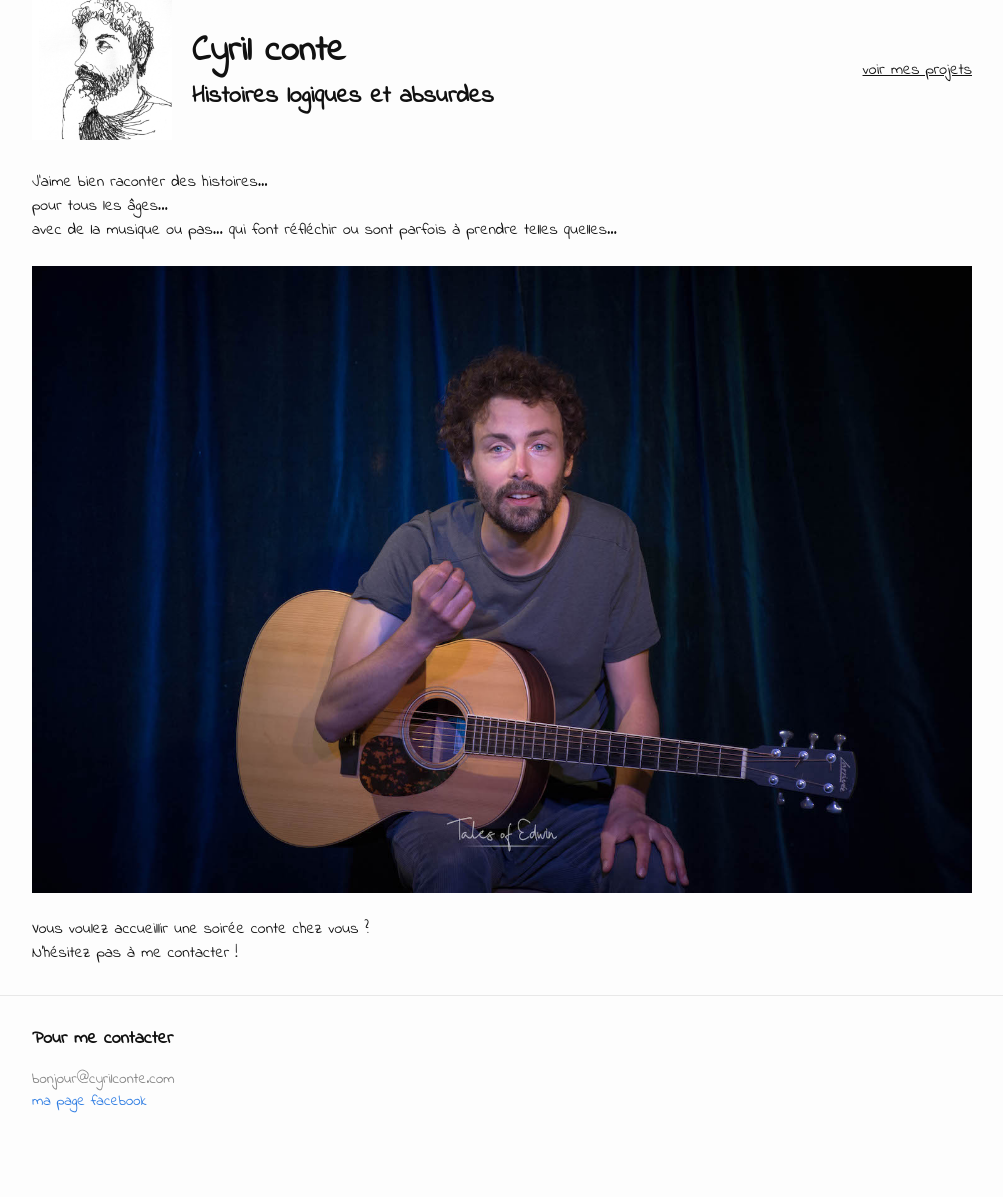
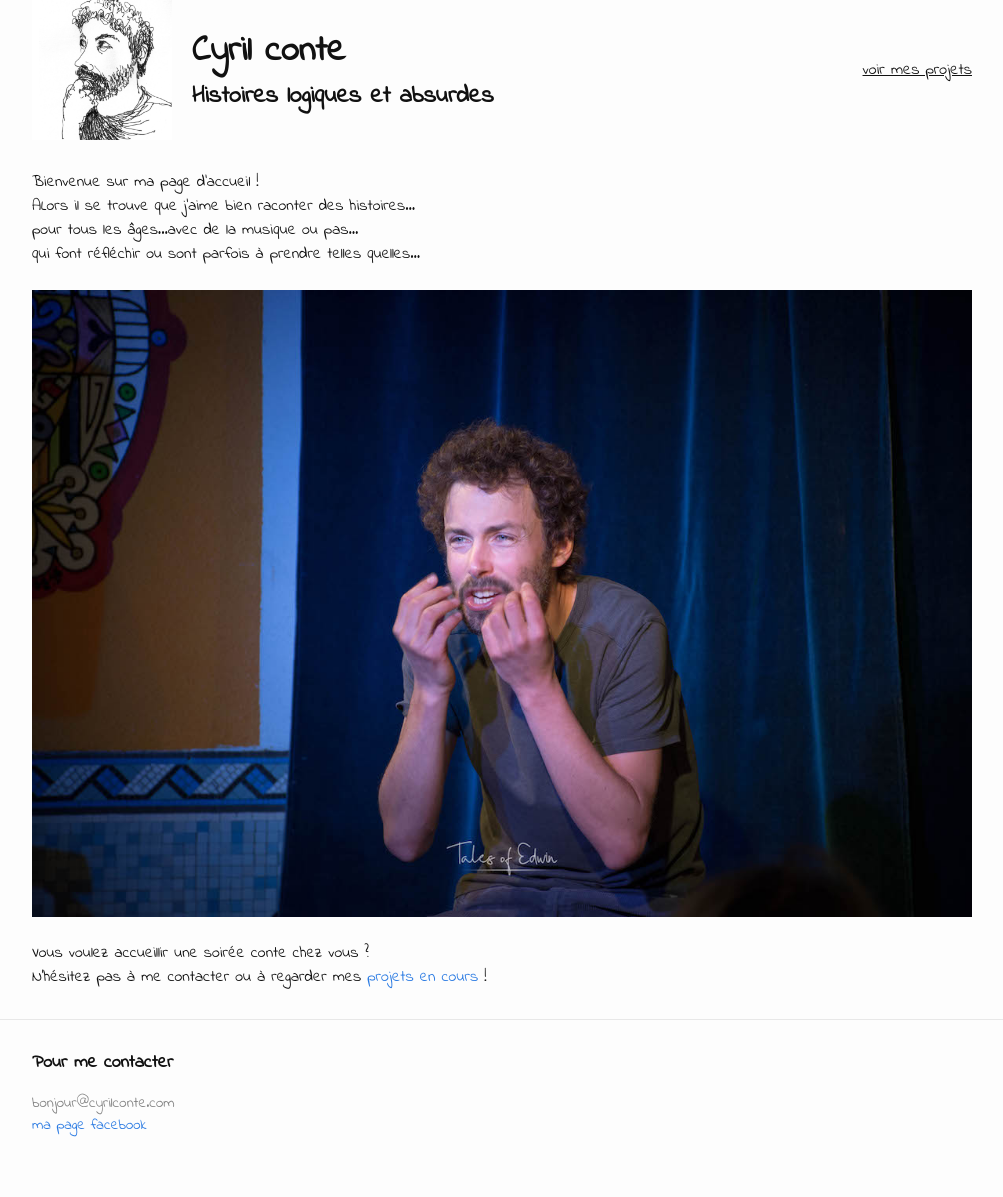
Before and after one commit to cymace/cyrilconte, a Jekyll site: the page built from index.html, in a window 1280 px wide. Shown: the whole page, without its empty margins (138-1141 px from the left). Built offline with Jekyll 4.4.1, drawn with Linux system fonts in a browser that asks for light colours; before the commit the page ends 1173 px from its top, so only the background shows below that.

Commit message:
Update index.html

```diff
--- a/index.html
+++ b/index.html
@@ -5,13 +5,13 @@ layout: default
 
 
 
-J'aime bien raconter des histoires... <br>
-pour tous les âges...<br>
-avec de la musique ou pas...
+Bienvenue sur ma page d'accueil !<br>
+ALors il se trouve que j'aime bien raconter des histoires...<br>
+pour tous les âges...avec de la musique ou pas... <br>
 qui font réfléchir ou sont parfois à prendre telles quelles...<br><br>
 
 
-<img src="/medias/visuel_spectacle_solo_guitare.jpeg" alt=""><br><br>
+<img src="/medias/visuel_spectacle_solo_sans_guitare.jpeg" alt=""><br><br>
 
 Vous voulez accueillir une soirée conte chez vous ? <br>
-N'hésitez pas à me contacter !
+N'hésitez pas à me contacter ou à regarder mes <a href="/projets">projets en cours</a> !
```
